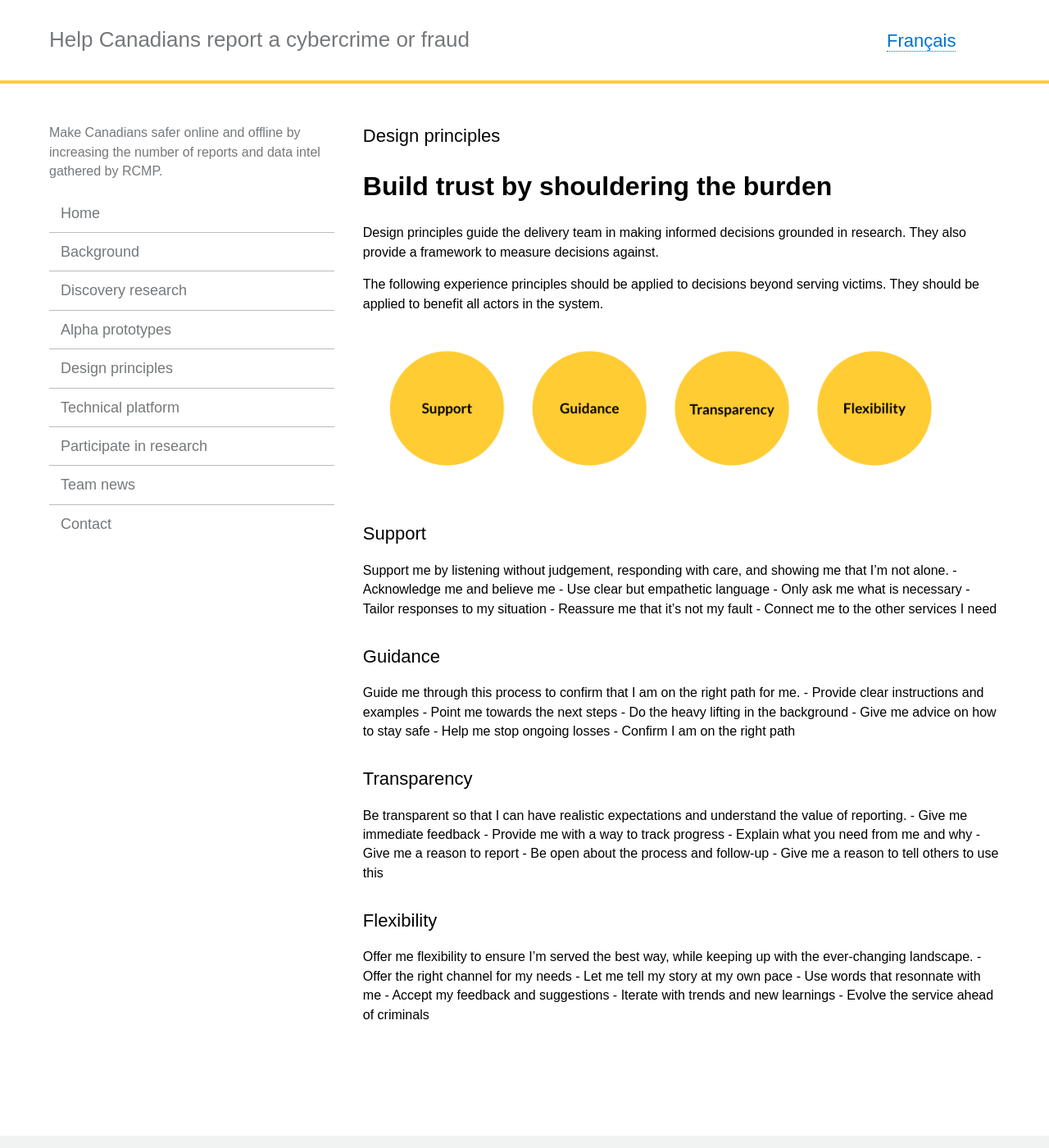
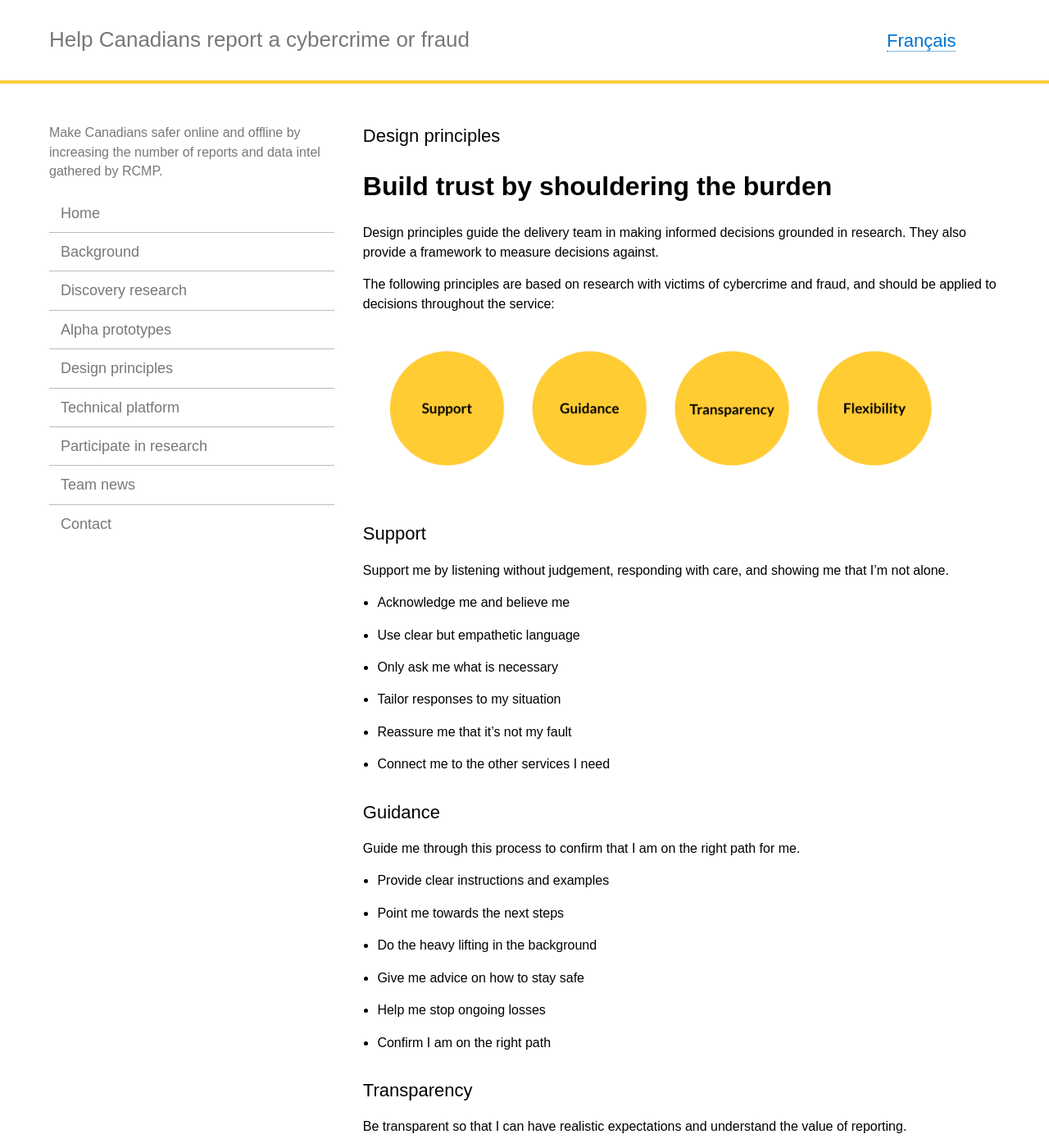
Before and after one commit to cds-snc/rcmp-report-a-cybercrime-alpha-documentation, a Jekyll site: the page built from _pages/en/principles.md, in a window 1280 px wide and 1400 px high. Shown: the whole window at 82% size. Built offline with Jekyll 4.4.1, drawn with Linux system fonts in a browser that asks for light colours; some of the changed text lies outside the part shown.

Commit message:
Update principles.md

```diff
--- a/_pages/en/principles.md
+++ b/_pages/en/principles.md
@@ -10,42 +10,42 @@ trans_url: "/principes/"
 
 Design principles guide the delivery team in making informed decisions grounded in research. They also provide a framework to measure decisions against.
 
-The following experience principles should be applied to decisions beyond serving victims. They should be applied to benefit all actors in the system.
+The following principles are based on research with victims of cybercrime and fraud, and should be applied to decisions throughout the service:
 
 ![Design principles]({{ site.baseurl }}/assets/img/principles.png){:height="200 px"}
 
 ## Support
 Support me by listening without judgement, responding with care, and showing me that I'm not alone.
-    - Acknowledge me and believe me
-    - Use clear but empathetic language
-    - Only ask me what is necessary
-    - Tailor responses to my situation
-    - Reassure me that it's not my fault
-    - Connect me to the other services I need
+ * Acknowledge me and believe me
+ * Use clear but empathetic language
+ * Only ask me what is necessary
+ * Tailor responses to my situation
+ * Reassure me that it's not my fault
+ * Connect me to the other services I need
 
 ## Guidance
 Guide me through this process to confirm that I am on the right path for me.
-    - Provide clear instructions and examples
-    - Point me towards the next steps
-    - Do the heavy lifting in the background
-    - Give me advice on how to stay safe
-    - Help me stop ongoing losses
-    - Confirm I am on the right path
+ * Provide clear instructions and examples
+ * Point me towards the next steps
+ * Do the heavy lifting in the background
+ * Give me advice on how to stay safe
+ * Help me stop ongoing losses
+ * Confirm I am on the right path
 
 ## Transparency
 Be transparent so that I can have realistic expectations and understand the value of reporting.
-    - Give me immediate feedback
-    - Provide me with a way to track progress
-    - Explain what you need from me and why
-    - Give me a reason to report
-    - Be open about the process and follow-up
-    - Give me a reason to tell others to use this
+ * Give me immediate feedback
+ * Provide me with a way to track progress
+ * Explain what you need from me and why
+ * Give me a reason to report
+ * Be open about the process and follow-up
+ * Give me a reason to tell others to use this
 
 ## Flexibility
 Offer me flexibility to ensure I'm served the best way, while keeping up with the ever-changing landscape.
-    - Offer the right channel for my needs
-    - Let me tell my story at my own pace
-    - Use words that resonnate with me
-    - Accept my feedback and suggestions
-    - Iterate with trends and new learnings
-    - Evolve the service ahead of criminals
+ * Offer the right channel for my needs
+ * Let me tell my story at my own pace
+ * Use words that resonnate with me
+ * Accept my feedback and suggestions
+ * Iterate with trends and new learnings
+ * Evolve the service ahead of criminals
```
